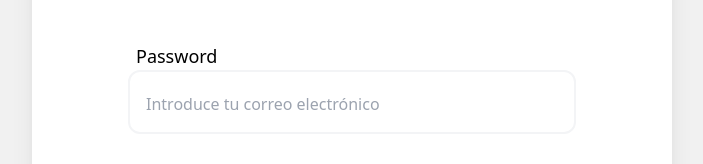
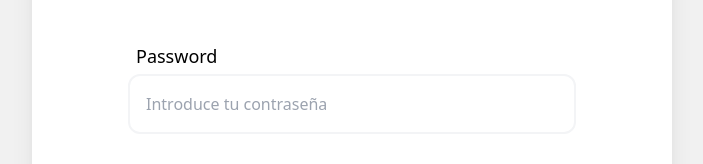
Before and after one commit to Yuhanncito/Softion2.4, a React (Vite) app: page /ResetPass in a window 1280 px wide. Shown: the part 286-450 px from the top of the page, without its empty margins (288-991 px from the left). Built offline with nearby package versions, Linux system fonts and the light colour scheme; some icons are missing.

Commit message:
NivelSeguridad

```diff
--- a/package.json
+++ b/package.json
@@ -23,6 +23,7 @@
     "react-window": "^1.8.10",
     "sweetalert2": "^11.10.4",
     "universal-cookie": "^7.0.0",
+    "yup": "^1.3.3",
     "zod": "^3.22.4"
   },
   "devDependencies": {
--- a/src/components/RegisterCom.jsx
+++ b/src/components/RegisterCom.jsx
@@ -82,27 +82,47 @@ function RegisterCom() {
     navigate("/")
   }
 
-  const handleChange = e =>{
-    setForm({
-      ...form,
-      [e.target.name]: e.target.value
-    })
+
+  /* Contraseña */
+
+  const [passwordStrength, setPasswordStrength] = useState(null);
+
+  const measurePasswordStrength = (password) => {
+    const strengthRegex = /^(?=.*[a-z])(?=.*[A-Z])(?=.*\d)(?=.*[@$!%*?&])[A-Za-z\d@$!%*?&]{8,}$/;
+
+    const score = strengthRegex.test(password) ? (password.length / 8) * 100 : 0;
+
+    if (score >= 80) {
+      return 'muy seguro';
+    } else if (score >= 40) {
+      return 'medio seguro';
+    } else {
+      return 'inseguro';
+    }
+  };
+
+  const handleChange = e => {
+    const { name, value } = e.target;
+    setForm(prevForm => ({
+      ...prevForm,
+      [name]: value,
+      ...(name === 'password' && { passwordStrength: measurePasswordStrength(value) })
+    }));
+
+    if (name === 'password') {
+      const strength = measurePasswordStrength(value);
+      setPasswordStrength(strength);
+    }
+  };
+
+  const handleShowPassword = () => {
+    setShowPassword(!showPassword);
   }
 
 
-  const Login = () => {
-    navigate("/")
-  }
-
-
-
+/*Terminos y condiciones */
   const prueba = e =>{
     setTermsAccepted(e.target.checked);
-  }
-
-
-  const handleShowPassword = () => {
-    setShowPassword(!showPassword);
   }
 
 
@@ -161,7 +181,7 @@ function RegisterCom() {
                 placeholder="Introduce tu correo electrónico" />
                 {errors.email && <p className="text-red-500 text-xs italic text-center">Introduce un correo electrónico válido.</p>}
             </div>
-            <div className='w-full flex flex-col '>
+          <div className='w-full flex flex-col'>
             <label className="text-lg font-medium">Password</label>
             <div className="relative w-full">
               <input
@@ -182,6 +202,11 @@ function RegisterCom() {
                 <FaRegEyeSlash onClick={handleShowPassword} className="absolute inset-y-0 right-0 mr-4 my-auto hover:cursor-pointer" />
               )}
             </div>
+            {passwordStrength !== null && (
+              <p className={`text-sm mt-2 ${passwordStrength === 'inseguro' ? 'text-red-500' : passwordStrength === 'medio seguro' ? 'text-yellow-500' : 'text-green-500'} italic text-center`}>
+                La contraseña es {passwordStrength}
+              </p>
+            )}
             {errors.password && (
               <p className="text-red-500 text-xs italic text-center">
                 La contraseña debe tener al menos 8 caracteres, una mayúscula, una minúscula, un símbolo y un número.
--- a/src/components/ResetPass.jsx
+++ b/src/components/ResetPass.jsx
@@ -20,7 +20,7 @@ function ResetPass() {
 
   const navigate = useNavigate();
 
-  const { handleSubmit, formState: { errors } } = useForm();
+  const { handleSubmit, register , formState: { errors } } = useForm();
 
   const onSubmit = (data) =>{
     console.log(data);
@@ -33,13 +33,36 @@ function ResetPass() {
   const canceLar = () => {
     navigate("/")
   }
+  /*Contraseña */
+  const [passwordStrength, setPasswordStrength] = useState(null);
 
-  const handleChange = e =>{
-    setForm({
-      ...form,
-      [e.target.name]: e.target.value
-    })
-  }
+  const measurePasswordStrength = (password) => {
+    const strengthRegex = /^(?=.*[a-z])(?=.*[A-Z])(?=.*\d)(?=.*[@$!%*?&])[A-Za-z\d@$!%*?&]{8,}$/;
+
+    const score = strengthRegex.test(password) ? (password.length / 8) * 100 : 0;
+
+    if (score >= 80) {
+      return 'muy seguro';
+    } else if (score >= 40) {
+      return 'medio seguro';
+    } else {
+      return 'inseguro';
+    }
+  };
+
+  const handleChange = e => {
+    const { name, value } = e.target;
+    setForm(prevForm => ({
+      ...prevForm,
+      [name]: value,
+      ...(name === 'password' && { passwordStrength: measurePasswordStrength(value) })
+    }));
+
+    if (name === 'password') {
+      const strength = measurePasswordStrength(value);
+      setPasswordStrength(strength);
+    }
+  };
 
   const resetPass = async () =>{
 
@@ -87,16 +110,35 @@ function ResetPass() {
             <div className='w-[80%] flex flex-col mt-10 mx-auto max-w-md'>
                 <label className="text-lg font-medium ml-2">Password</label>
 
-                <div className="flex border-2 border-gray-100 rounded-xl focus:outline-5">
-                  <input onChange={handleChange} type={(showPassword)?'text':'password'} name='password' className="w-full  p-4 mt-1 bg-transparent focus:outline-none" placeholder="Introduce tu correo electrónico" />
-                  {showPassword ? (
-                  <FaRegEye onClick={handleShowPassword} className=" inset-y-0 right-0 mr-4 my-auto hover:cursor-pointer" />
-                ) : (
-                  <FaRegEyeSlash onClick={handleShowPassword} className=" inset-y-0 right-0 mr-4 my-auto hover:cursor-pointer" />
-                )}
-                </div>
-
-                {errors.email && <p className="text-red-500 text-xs italic text-center">Introduce un correo electrónico válido.</p>}
+                <div className="relative w-full">
+              <input
+                {...register('password', {
+                  required: true,
+                  minLength: 8,
+                  pattern: /^(?=.*[a-z])(?=.*[A-Z])(?=.*\d)(?=.*[@$!%*?&])[A-Za-z\d@$!%*?&]{8,}$/,
+                })}
+                onChange={handleChange}
+                type={showPassword ? "text" : "password"}
+                name='password'
+                className="w-full border-2 border-gray-100 rounded-xl p-4 mt-1 bg-transparent"
+                placeholder="Introduce tu contraseña"
+              />
+              {showPassword ? (
+                <FaRegEye onClick={handleShowPassword} className="absolute inset-y-0 right-0 mr-4 my-auto hover:cursor-pointer" />
+              ) : (
+                <FaRegEyeSlash onClick={handleShowPassword} className="absolute inset-y-0 right-0 mr-4 my-auto hover:cursor-pointer" />
+              )}
+            </div>
+            {passwordStrength !== null && (
+              <p className={`text-sm mt-2 ${passwordStrength === 'inseguro' ? 'text-red-500' : passwordStrength === 'medio seguro' ? 'text-yellow-500' : 'text-green-500'} italic text-center`}>
+                La contraseña es {passwordStrength}
+              </p>
+            )}
+            {errors.password && (
+              <p className="text-red-500 text-xs italic text-center">
+                La contraseña debe tener al menos 8 caracteres, una mayúscula, una minúscula, un símbolo y un número.
+              </p>
+            )}
             </div>
             <div className="mt-8 flex gap-x-4 justify-center w-full">
                 <button className="active:scale-[.98] active:duration-75 transition-all hover:scale-[1.01] ease-in-out py-3 pr-5 pl-5 rounded-xl bg-red-600 text-white text-lg font-bold" onClick={()=>canceLar()}>Cancelar</button>
```
Also changed, not shown: 1 other file (tests, documents, lock files or other folders). Lines whose indentation alone changed are shown as unchanged.
